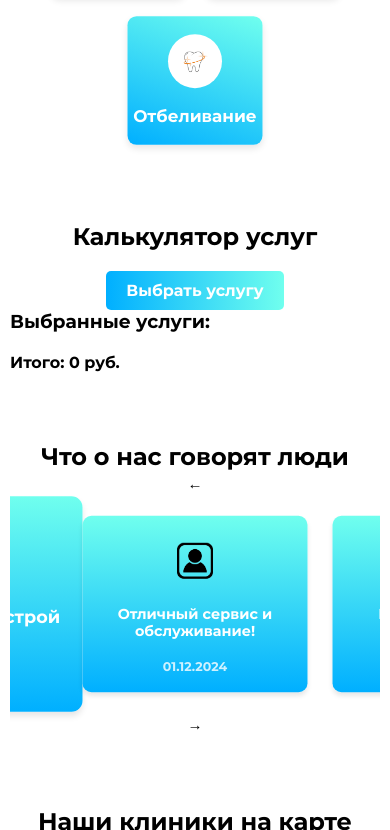
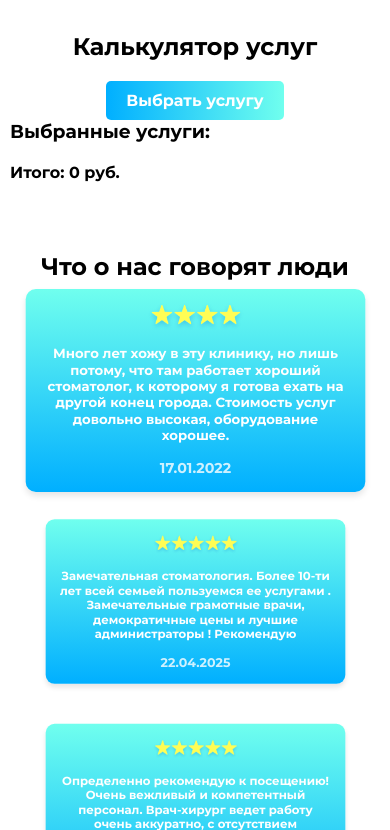
Before and after one commit to CruCry/stomotology, a plain HTML site: page index.html in a window 390 px wide. Shown: the part 1790-2620 px from the top of the page. Drawn offline with nearby package versions, Linux system fonts and the light colour scheme.

Commit message:
Add files via upload

```diff
--- a/index.html
+++ b/index.html
@@ -27,7 +27,7 @@
             <li><a href="#service">Услуги</a></li>
             <li><a href="#on_map">Карта</a></li>
             <li><a href="#appointment">Запись</a></li>
-            <li><a id="subscribe-btn">Рассылка</a</li>
+            <li><a id="subscribe-btn">Рассылка</a></li>
         </ul>
     </section>
 
@@ -38,8 +38,6 @@
             <button id="confirm-subscribe" disabled>Подтвердить</button>
         </div>
     </div>
-
-
 
     <div id="grid-container" class="grid-container">
         <div class="item1">
@@ -61,16 +59,15 @@
 
     <section id="about" data-aos="fade-up">
         <h2>Добро пожаловать в стоматологическую клинику "32 Друга"!</h2>
-        <p>В клинике «32 Друга» вы можете получить весь спектр стоматологических услуг: от профессиональной чистки и пломбирования кариеса, до хирургических операций в том числе имплантации зубов и протезирования.</p>
-        <br>
-        <p>Стоматолог - ортодонт исправит прикус, выровняет зубы в зубном ряду относительно друг друга, причем не только для того, чтобы улучшить внешний вид пациента, но и для улучшения функционирования всей жевательной системы в целом.</p>
+        <p>В клинике большая часть сотрудников с высоким стажем.</p>
         <br>
         <p>Все манипуляции осуществляются высококлассными специалистами на современном оборудовании и с применением качественных, проверенных на безопасность материалов.</p>
+        <br>
+        <p>Для каждого клиента выдаётся гарантия.</p>
         <br>
         <p>Пациенты располагаются в креслах повышенной комфортности, а специалисты работают быстро и эффективно.</p>
         <br>
     </section>
-
 
     <section id="service" class="grid" data-aos="fade-up">
         <article class="service-card" onclick="toggleCard(this)">
@@ -99,7 +96,7 @@
             </div>
             <h3 class="title">Удаление</h3>
             <div class="details">
-                <p>Удаление зубов мудрости</p>
+                <p>Удаление зубов, зубов мудрости</p>
                 <p>Цена: 1500 ₽</p>
             </div>
         </article>
@@ -119,8 +116,8 @@
             </div>
             <h3 class="title">Отбеливание</h3>
             <div class="details">
-                <p>Удаление наддесневых и поддесневых зубных отложений в области 1 зуба</p>
-                <p>Цена: 220 ₽</p>
+                <p>Химическое, лазерное и ультразвуковое отбеливание</p>
+                <p>Цена: 1490 ₽</p>
             </div>
         </article>
     </section>
@@ -129,7 +126,7 @@
         <h2 class="calc">Калькулятор услуг</h2>
         <button class="btn_calc" onclick="toggleServices()">Выбрать услугу</button>
         <ul class="service-list" id="serviceList" style="display:none;">
-            <li onclick="selectService('Чистка зуба', 220)">Чистка зуба</li>
+            <li onclick="selectService('Отбеливание', 1490)">Отбеливание</li>
             <li onclick="selectService('Лечение зуба', 3500)">Лечение зуба</li>
             <li onclick="selectService('Удаление зуба', 5000)">Удаление зуба</li>
             <li onclick="selectService('Имплантация', 23000)">Имплантация</li>
@@ -146,26 +143,26 @@
             <div class="carousel-track">
                 <article class="review-card active">
                     <div class="icon">
-                        <img src="img/user_icon.png" alt="User Icon">
+                        <img src="img/4stars.png" alt="Stars">
                     </div>
-                    <p class="text">Я обратилась по острой боли...</p>
-                    <time class="date" datetime="2024-12-08">08.12.2024</time>
+                    <p class="text">Много лет хожу в эту клинику, но лишь потому, что там работает хороший стоматолог, к которому я готова ехать на другой конец города. Стоимость услуг довольно высокая, оборудование хорошее.</p>
+                    <time class="date" datetime="2024-12-08">17.01.2022</time>
                 </article>
 
                 <article class="review-card">
                     <div class="icon">
-                        <img src="img/user_icon.png" alt="User Icon">
+                        <img src="img/5stars.png" alt="Stars">
                     </div>
-                    <p class="text">Отличный сервис и обслуживание!</p>
-                    <time class="date" datetime="2024-12-01">01.12.2024</time>
+                    <p class="text">Замечательная стоматология. Более 10-ти лет всей семьей пользуемся ее услугами . Замечательные грамотные врачи, демократичные цены и лучшие администраторы ! Рекомендую</p>
+                    <time class="date" datetime="2024-12-01">22.04.2025</time>
                 </article>
 
                 <article class="review-card">
                     <div class="icon">
-                        <img src="img/user_icon.png" alt="User Icon">
+                        <img src="img/5stars.png" alt="Stars">
                     </div>
-                    <p class="text">Быстро помогли, спасибо!</p>
-                    <time class="date" datetime="2024-11-25">25.11.2024</time>
+                    <p class="text">Определенно рекомендую к посещению! Очень вежливый и компетентный персонал. Врач-хирург ведет работу очень аккуратно, с отсутствием неприятных ощущений. Однозначно буду посещать клинику ещё по необходимости!</p>
+                    <time class="date" datetime="2024-11-25">10.04.2025</time>
                 </article>
             </div>
             <button type="button" class="button" id="next" aria-label="Next Review">&#8594;</button>
@@ -189,6 +186,7 @@
     <footer>
         <h2>Контакты</h2>
         <p>Телефон: +7 961-323-23-28</p>
+        <a href="https://t.me/Stomatologia_32_Dryga_bot"><img class="tg" src="img/icon/tg.png">  Telegram Бот</a>
         <p>&copy; 2025 "32 Друга"</p>
     </footer>
     <script src="script.js"></script>
--- a/script.js
+++ b/script.js
@@ -88,7 +88,7 @@ function toggleCard(clickedCard) {
 
 //Калькулятор услуг
 const services = {
-    'Чистка зубов': 2000,
+    'Отбеливание': 1490,
     'Пломбирование': 3500,
     'Удаление зуба': 5000,
     'Имплантация': 30000
--- a/style.css
+++ b/style.css
@@ -185,10 +185,11 @@ section {
 
 .carousel {
     display: flex;
+    justify-content: center;
     align-items: center;
     position: relative;
     overflow: hidden;
-    height: 250px;
+    height: 350px;
 }
 
 .button {
@@ -209,7 +210,7 @@ section {
 }
 
 .review-card {
-    flex: 0 0 250px;
+    width: 100%;
     display: flex;
     flex-direction: column;
     align-items: center;
@@ -222,6 +223,11 @@ section {
     transition: transform 0.3s;
     box-shadow: 0 4px 6px rgba(0, 0, 0, 0.1);
     margin: 0 10px;
+    padding: 15px;
+}
+
+.text{
+    font-size: 13px !important;
 }
 
 .review-card.active {
@@ -229,22 +235,21 @@ section {
 }
 
 .review-card .icon {
-    width: 60px;
-    height: 60px;
+    width: 100px;
+    height: 25px;
     display: flex;
     justify-content: center;
     align-items: center;
-    margin-bottom: 20px;
+    margin-bottom: 15px;
 }
 
 .review-card .icon img {
-    width: 40px;
-    height: 40px;
+    width: 100%;
 }
 
 .review-card .text {
     font-size: 16px;
-    margin-bottom: 20px;
+    margin-bottom: 15px;
 }
 
 .review-card .date {
@@ -442,8 +447,38 @@ section {
     opacity: 1;
 }
 
+footer a {
+    text-decoration: none;
+    color: white;
+    font-family: 'RMB';
+}
+
+@media (max-width: 1111px) {
+   .carousel .button{
+    position: absolute;
+    bottom: -9px;
+   }
+   .carousel .button:first-child{
+    margin-right: 50px;
+   }
+   .carousel .button:last-child{
+    margin-left: 50px;
+   }
+   .carousel{
+    position: relative;
+   }
+
+}
+
+.tg {
+    width: 20px;
+}
+
 /* Добавила адаптив для мобилы */
 @media screen and (max-width: 768px) {
+    .review-card.active {
+        transform: scale(1.02);
+    }
     .img{
         background: white;
         border-radius: 100%;
@@ -494,8 +529,7 @@ section {
     }
 
     .carousel {
-        flex-direction: column;
-        height: auto;
+        display: flex;
     }
 
     .review-card {
@@ -532,3 +566,13 @@ section {
         bottom: 10px;
     }
 }
+
+@media (max-width:600px) {
+    .carousel-track {
+    flex-direction: column;
+}
+.carousel{
+    height: fit-content;
+}
+
+}
```
Also changed, not shown: img/4stars.png (added), img/5stars.png (added), img/icon/tg.png (added).
